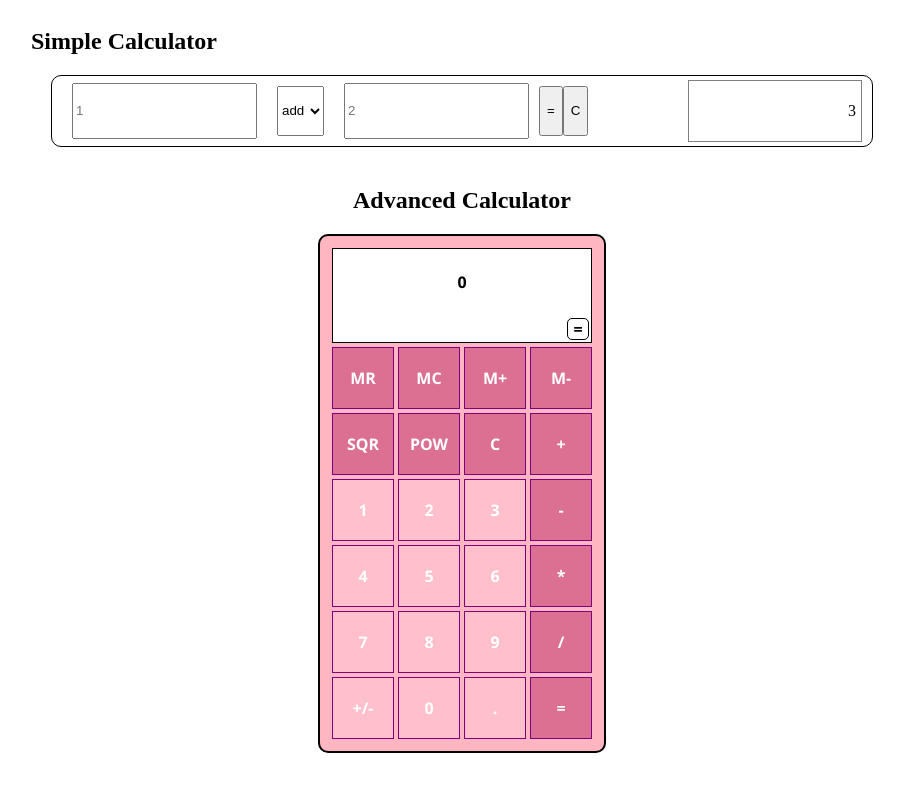
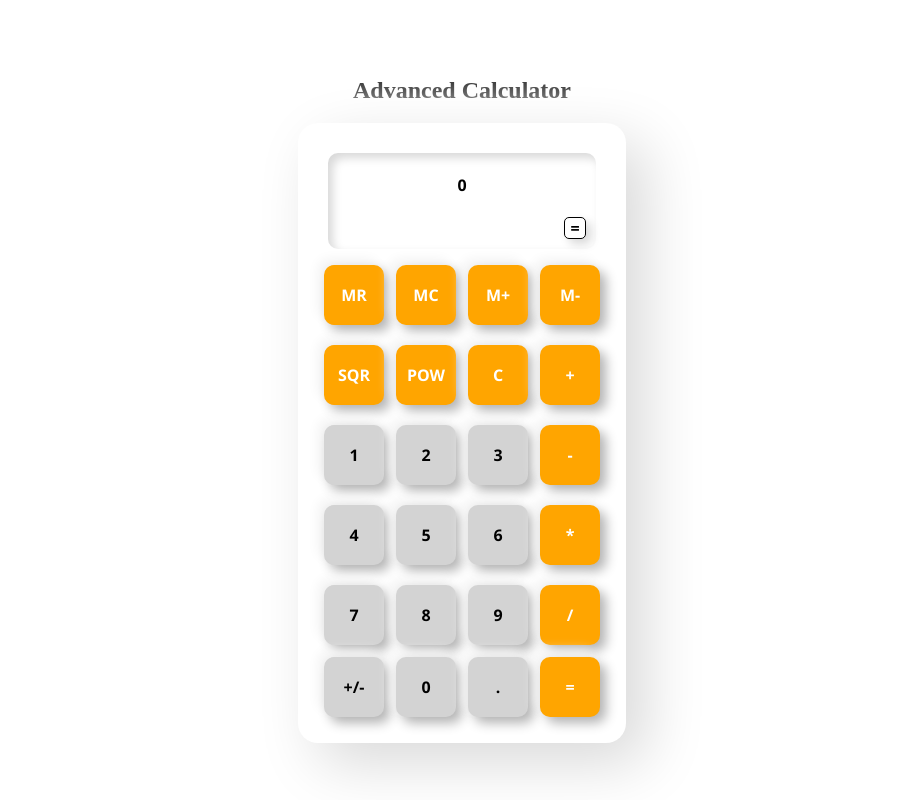
Before and after one commit to connorturlan/JSCalculator, a plain HTML site: page pages/index.html in a window 1280 px wide. Shown: the whole page, without its empty margins (178-1082 px from the left). Drawn offline with Linux system fonts and the light colour scheme.

Commit message:
changed calculator style

```diff
--- a/pages/index.html
+++ b/pages/index.html
@@ -5,13 +5,13 @@
 		<meta http-equiv="X-UA-Compatible" content="IE=edge" />
 		<meta name="viewport" content="width=device-width, initial-scale=1.0" />
 		<title>Calculator</title>
-		<link rel="stylesheet" href="../styles/style.css" />
+		<link rel="stylesheet" href="../styles/calc/style.css" />
 		<script src="../scripts/calculatorFunctional.js" defer></script>
 		<script src="../scripts/calculator.js" defer></script>
 	</head>
 	<body class="main">
 		<!-- simple calculator to test out the logic. -->
-		<section class="simpleCalc">
+		<section class="simpleCalc" hidden>
 			<h2>Simple Calculator</h2>
 			<form class="calc" onsubmit="return false;">
 				<input
--- a/styles/calc_style.scss
+++ b/styles/calc/style.scss
@@ -4,10 +4,18 @@
 	align-items: center;
 }
 
+$background: white;
+$colour__btns: lightgrey;
+$colour__btns--function: orange;
+
 .main {
 	@extend %flex-center;
+	flex-direction: column;
 
-	flex-direction: column;
+	margin: 0px;
+	padding: 0px;
+
+	height: 100vh;
 }
 
 .calc {
@@ -51,21 +59,27 @@
 	width: 60px;
 	height: 60px;
 
-	margin: 2px;
-	border: 1px solid purple;
+	margin: 6px;
 
-	border-radius: 0px;
+	border-radius: 10px;
+	background: #d3d3d3;
+	box-shadow: 6px 6px 12px #b3b3b3, -6px -6px 12px #f3f3f3;
 
-	background-color: pink;
-	color: white;
+	&:hover {
+		background: #8a8a8a;
+	}
+
+	&:active {
+		box-shadow: 3px 3px 6px #b3b3b3, -3px -3px 6px #f3f3f3;
+	}
 
 	&--function {
-		background-color: palevioletred;
+		background: #ffa500;
 		color: white;
-	}
 
-	&:hover {
-		background-color: lightpink;
+		&:hover {
+			background: #ffd68b;
+		}
 	}
 }
 
@@ -73,12 +87,11 @@
 	display: grid;
 	grid-template-rows: 1fr 4fr;
 
-	border: 2px solid black;
-	padding: 10px;
+	padding: 20px;
 
-	border-radius: 10px;
-
-	background-color: lightpink;
+	border-radius: 20px;
+	background: #ffffff;
+	box-shadow: 20px 20px 60px #d9d9d9, -20px -20px 60px #ffffff;
 
 	font-family: "Segoe UI", Tahoma, Geneva, Verdana, sans-serif;
 	font-weight: bold;
@@ -87,12 +100,11 @@
 		@extend %flex-center;
 		flex-direction: column;
 
-		background-color: white;
-
-		margin: 2px;
-		border: 1px solid black;
-
-		border-radius: 0px;
+		margin: 10px;
+		padding: 5px;
+		border-radius: 10px;
+		background: #ffffff;
+		box-shadow: inset 5px 5px 10px #d9d9d9, inset -5px -5px 10px #ffffff;
 
 		&--flags {
 			display: flex;
@@ -108,10 +120,14 @@
 			width: 20px;
 			height: 20px;
 
-			margin: 2px;
+			margin: 5px;
 			border: 1px solid black;
 
+			background-color: $background;
+
 			border-radius: 5px;
+			background: #ffffff;
+			box-shadow: 5px 5px 10px #d9d9d9, -5px -5px 10px #ffffff;
 
 			&-hidden {
 				display: none;
@@ -124,7 +140,6 @@
 
 		height: 100%;
 
-		background-color: white;
 		/* border: 1px solid black; */
 
 		border-radius: 0px;
--- a/styles/style.scss
+++ /dev/null
@@ -1,137 +0,0 @@
-%flex-center {
-	display: flex;
-	justify-content: center;
-	align-items: center;
-}
-
-.main {
-	@extend %flex-center;
-
-	flex-direction: column;
-}
-
-.calc {
-	@extend %flex-center;
-
-	width: 800px;
-	height: 50px;
-
-	margin: 20px;
-	border: 1px solid black;
-	padding: 10px;
-
-	border-radius: 10px;
-
-	&__input {
-		margin: 10px;
-		height: 100%;
-	}
-
-	&__btn {
-		height: 100%;
-	}
-
-	&__output {
-		display: flex;
-		justify-content: end;
-		align-items: center;
-
-		margin-left: 100px;
-		border: 1px solid grey;
-		padding: 5px;
-
-		height: 100%;
-		width: 100%;
-	}
-}
-
-.btn {
-	@extend %flex-center;
-
-	width: 60px;
-	height: 60px;
-
-	margin: 2px;
-	border: 1px solid purple;
-
-	border-radius: 0px;
-
-	background-color: pink;
-	color: white;
-
-	&--function {
-		background-color: palevioletred;
-		color: white;
-	}
-
-	&:hover {
-		background-color: lightpink;
-	}
-}
-
-.calculator {
-	display: grid;
-	grid-template-rows: 1fr 4fr;
-
-	border: 2px solid black;
-	padding: 10px;
-
-	border-radius: 10px;
-
-	background-color: lightpink;
-
-	font-family: "Segoe UI", Tahoma, Geneva, Verdana, sans-serif;
-	font-weight: bold;
-
-	&__display {
-		@extend %flex-center;
-		flex-direction: column;
-
-		background-color: white;
-
-		margin: 2px;
-		border: 1px solid black;
-
-		border-radius: 0px;
-
-		&--flags {
-			display: flex;
-			flex-direction: row;
-			justify-content: end;
-
-			width: 100%;
-		}
-
-		&--flag {
-			@extend %flex-center;
-
-			width: 20px;
-			height: 20px;
-
-			margin: 2px;
-			border: 1px solid black;
-
-			border-radius: 5px;
-
-			&-hidden {
-				display: none;
-			}
-		}
-	}
-
-	&__result {
-		@extend %flex-center;
-
-		height: 100%;
-
-		background-color: white;
-		/* border: 1px solid black; */
-
-		border-radius: 0px;
-	}
-
-	&__container {
-		display: grid;
-		grid-template: 1fr 1fr 1fr 1fr / 1fr 1fr 1fr 1fr;
-	}
-}
```
Also changed, not shown: styles/calc/style.css, styles/style.css (deleted), 1 other file.
